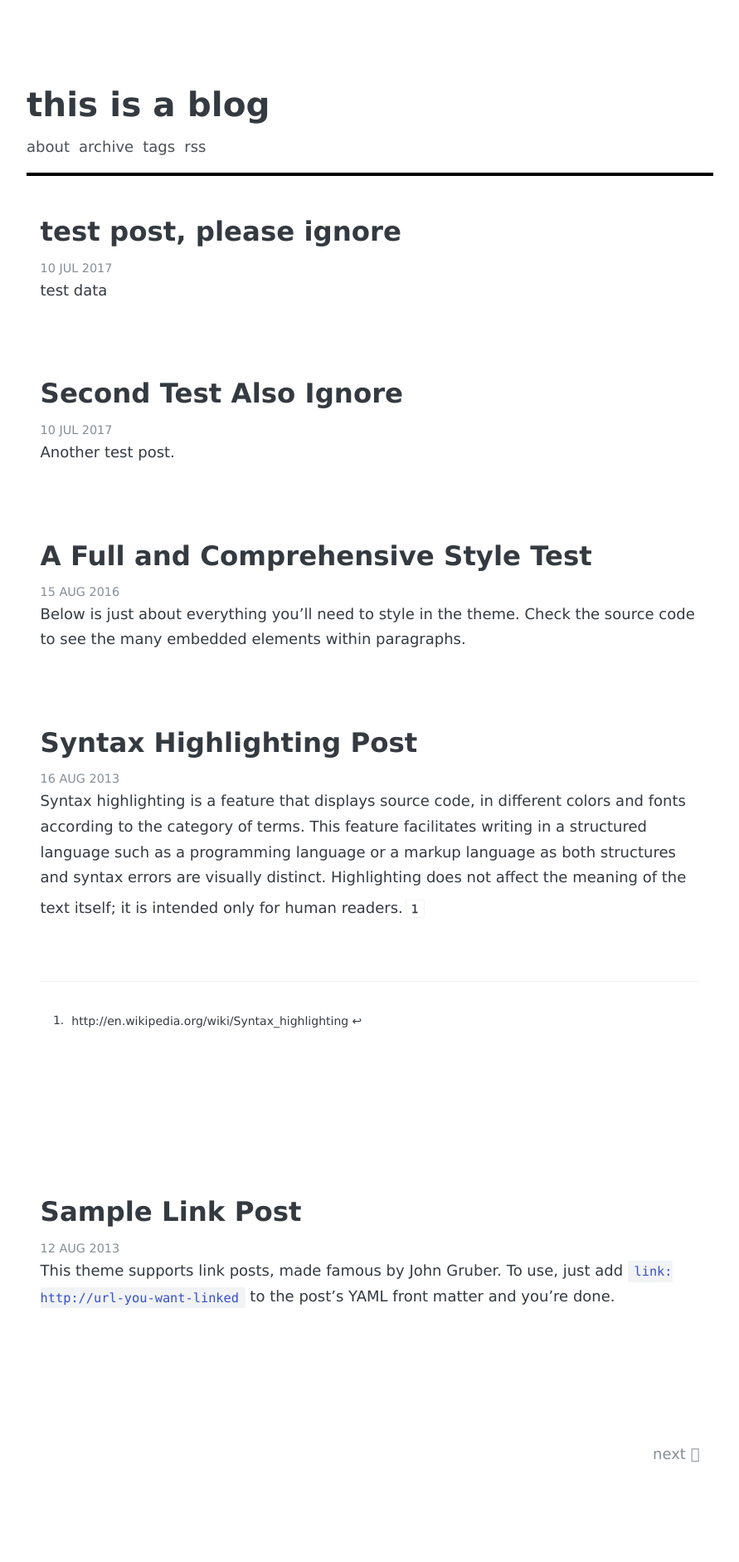
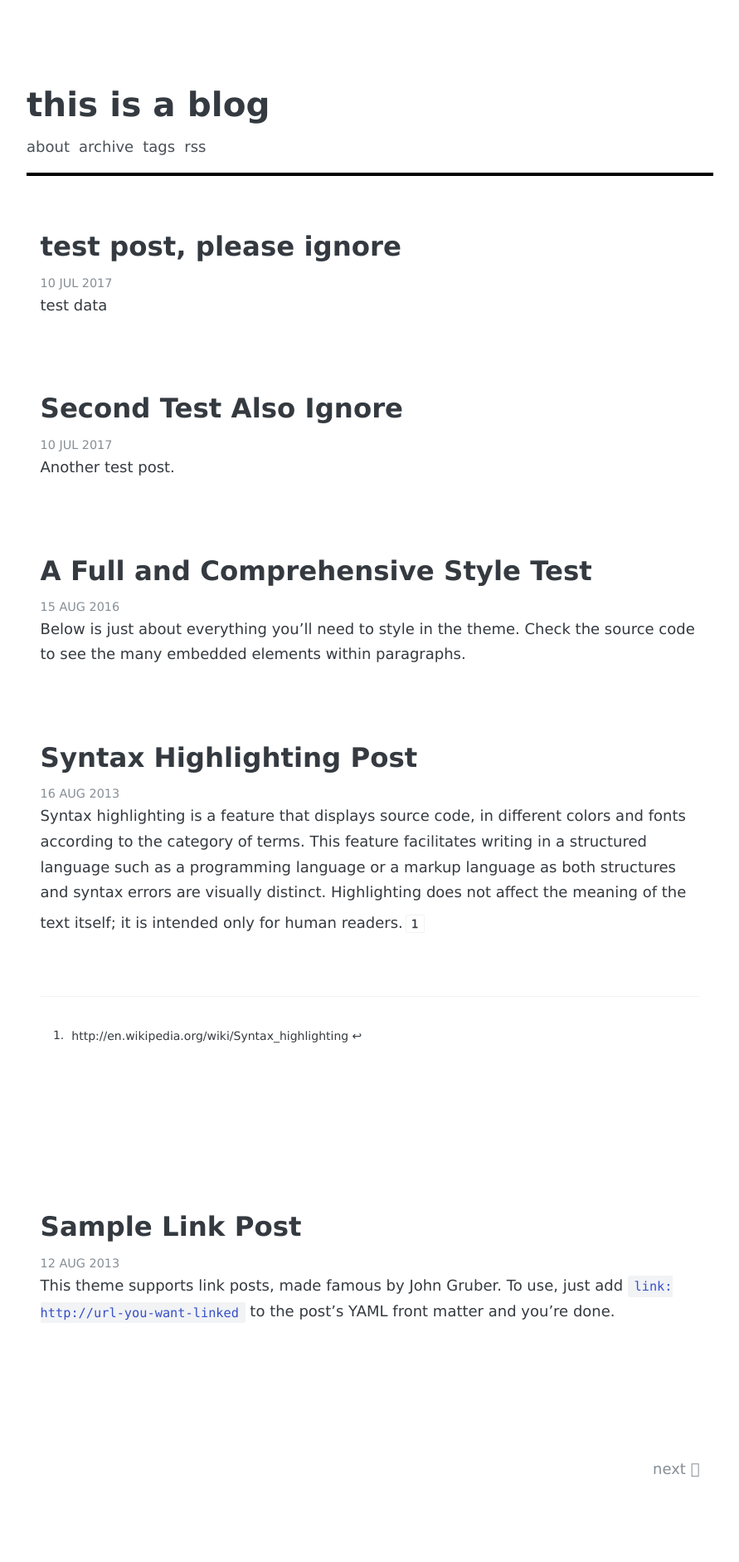
Before and after one commit to thisisamatthew/thisisamatthew.github.io, a Jekyll site: the page built from index.html, in a window 1280 px wide. Shown: the whole page at 83% size, without its empty margins (194-1085 px from the left). Built offline with Jekyll 4.4.1, drawn with Linux system fonts in a browser that asks for light colours; some web fonts are replaced; the list of posts is cut into pages by our own code.

Commit message:
Update _site.scss

```diff
--- a/_sass/_site.scss
+++ b/_sass/_site.scss
@@ -33,7 +33,7 @@ body {
   -------------- */
 .header {
   padding-bottom: 2%;
-  margin-bottom: 0.5em;
+  margin-bottom: 1.5em;
   border-bottom: 4px solid black;
 
   &-title {
```
